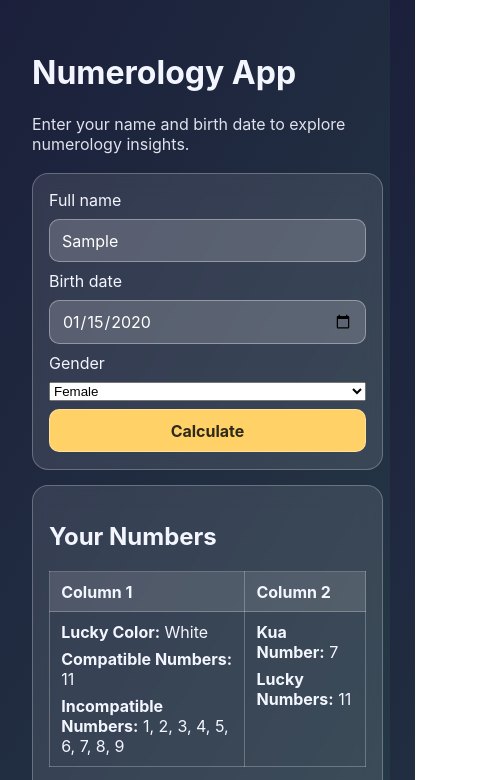
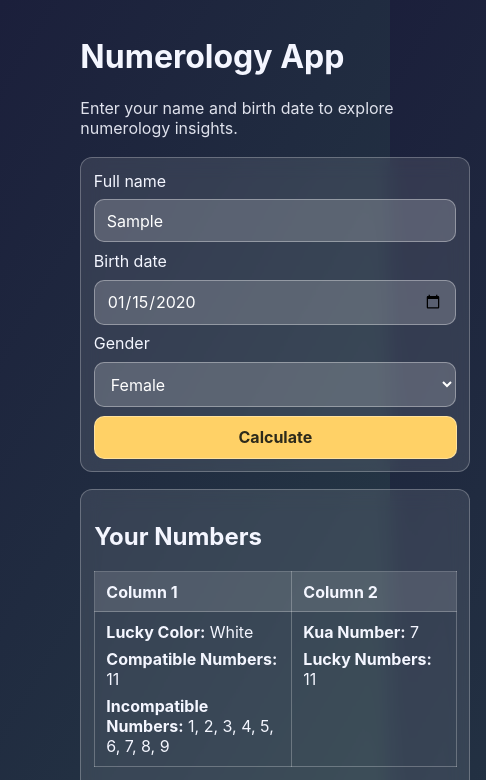
Before and after one commit to Alex-954/demo_fourth, a website: page index.html in a window 390 px wide. Both pictures are taken after typing "Sample", "2020-01-15" into the empty fields and a click on the button "Calculate". Shown: the top 780 px of the page, 486 px wide, since content can reach past the window. Drawn offline with Linux system fonts and the light colour scheme.

```diff
--- a/styles.css
+++ b/styles.css
@@ -114,3 +114,39 @@ button:hover {
 .hidden-value {
   display: none;
 }
+
+
+select {
+  border-radius: 10px;
+  border: 1px solid rgba(255, 255, 255, 0.35);
+  padding: 0.65rem 0.75rem;
+  font: inherit;
+  background: rgba(255, 255, 255, 0.18);
+  color: #fff;
+}
+
+@media (max-width: 640px) {
+  .container {
+    width: min(100%, 100vw);
+    padding: 1rem;
+  }
+
+  .card {
+    padding: 0.8rem;
+    border-radius: 12px;
+  }
+
+  .results-table,
+  .frequency-table {
+    display: block;
+    overflow-x: auto;
+    -webkit-overflow-scrolling: touch;
+  }
+
+  .results-table th,
+  .results-table td,
+  .frequency-table th,
+  .frequency-table td {
+    min-width: 140px;
+  }
+}
```
Also changed, not shown: capacitor.config.json (added, +9 -0 lines), package.json (added, +19 -0 lines), scripts/build-web.js (added, +18 -0 lines), README.md, 1 other file.
